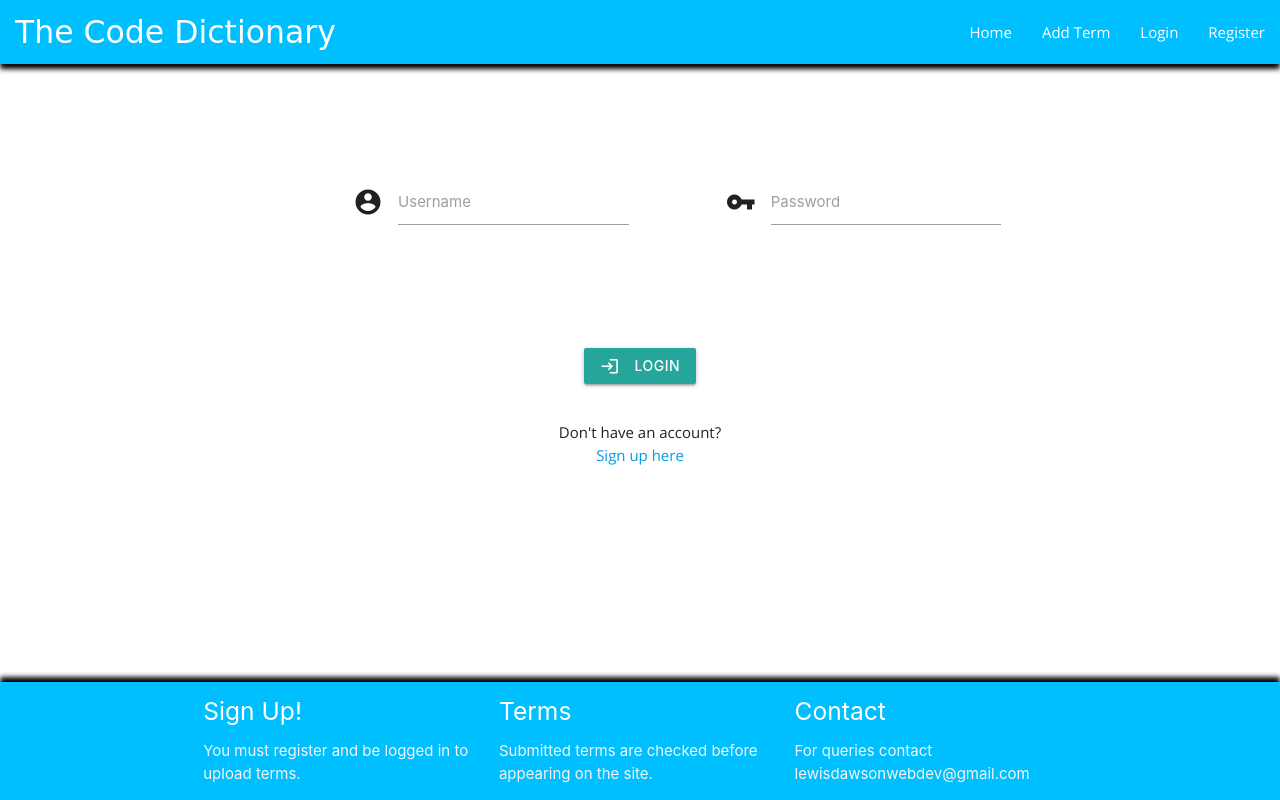
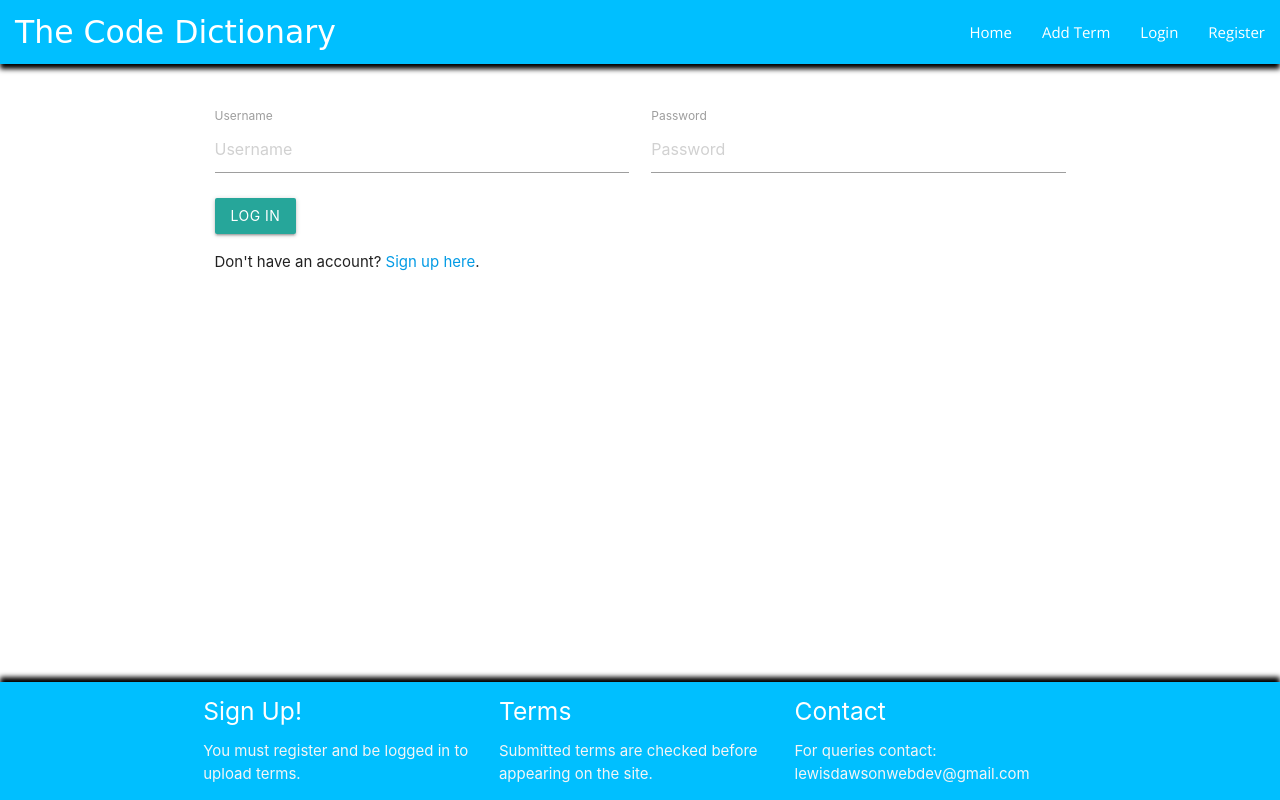
Before and after one commit to LaDawson/CodeDictionary, a Flask app: page /login_page_addterm in a window 1280 px wide. Run offline with Flask 2, Linux system fonts and the light colour scheme; some libraries are stand-ins or nearby versions; some web fonts are replaced.

Commit message:
Fixed issue with html filling page, changed style for login pages and fixed footer positioning

```diff
--- a/static/css/style.css
+++ b/static/css/style.css
@@ -1,7 +1,7 @@
 @import url('https://fonts.googleapis.com/css2?family=Open+Sans:wght@400;700;800&family=Patua+One&display=swap');
 
 
-/* NAV BAR STYLING */
+/* NAV BAR AND FOOTER STYLING */
 
 .task_header {
     margin-top: 5px;
@@ -28,7 +28,7 @@ nav {
     box-shadow: 0px -5px 5px black;
     bottom: 0;
     left: 0;
-    position: absolute;
+    position: relative;
     width: 100%;
     margin-top: 40px;
     margin-bottom: 0;
@@ -46,6 +46,9 @@ nav {
     width: 33%;
 }
 
+.contact-footer {
+    word-break: break-word;
+}
 /* HOME PAGE STYLE */
 
 .homepage-title {
@@ -63,8 +66,6 @@ nav {
     padding: 0;
     margin-bottom: 25px;
 }
-
-
 
 .card-link-container {
     width: 100%
@@ -123,109 +124,13 @@ nav {
 
 /* LOGIN FORMS */
 
-
 button {
     border: none;
     background: transparent;
-    margin: 0;
+    margin: 2% 0 2% 0;
     padding: 0;
 }
 
-.form_position {
-    width: 60%;
-    padding: 0;
-    margin-left: 20%;
-    margin-right: 20%;
-    margin-top: 100px;
-}
-@media (max-width: 800px) {
-    .form-position {
-        width: 100%;
-        margin-left: 0;
-        margin-right: 0;
-    }
-}
-
-@media (max-width: 800px) {
-    .row {
-        width: 100%;
-        margin-left: 0;
-        margin-right: 0;
-    }
-}
-
-@media (max-width: 800px) {
-    .input-field .prefix {
-        display: none;
-    }
-}
-
-@media (max-width: 800px) {
-    .btn i,
-    .btn-large i,
-    .btn-small i,
-    .btn-floating i,
-    .btn-large i,
-    .btn-small i,
-    .btn-flat i {
-        display: none;
-    }
-}
-
-
-
-.form_col {
-    margin: 0;
-    padding: 0;
-    width: 100%;
-}
-
-.row .col.form_input {
-    width: 40%;
-    margin-left: 10%;
-    margin-bottom: 2%;
-    margin-right: 0;
-}
-
-@media (max-width: 1200px) {
-    .row .col.form_input {
-    width: 100%;
-    margin: 0 0 2% 0;
-    float: none;
-    }
-}
-
-
-@media (max-width: 800px) {
-    .input-field .prefix ~ input {
-        margin-left: 0;
-    }
-}
-
-.form_button {
-    width: 30%;
-    margin-left: 35%;
-    margin-bottom: 2%;
-    margin-right: 35%;
-    margin-top: 100px;
-    text-align: center;
-    font-family: 'Open Sans', sans-serif;
-}
-
-.form_size {
-    width: 100%;
-    margin: 0;
-    padding: 0;
-}
-
-.row .col.form_no_account {
-        width: 50%;
-    margin-left: 25%;
-    margin-bottom: 2%;
-    margin-right: 35%;
-    text-align: center;
-    font-family: 'Open Sans', sans-serif;
-}
 
 /* CATEGORY PAGE STYLES */
 
@@ -269,3 +174,15 @@ button {
     margin-left: 0;
     margin-right: 0;
 }
+
+
+
+.body-flex {
+  display: flex;
+  min-height: 100vh;
+  flex-direction: column;
+}
+
+.content {
+  flex: 1;
+}
--- a/templates/base.html
+++ b/templates/base.html
@@ -17,7 +17,7 @@
     <title>The Code Dictionary</title>
   </head>
 
-  <body>
+  <body class="body-flex">
     <!-- NAV ELEMENT FROM MATERIALIZE -->
     <header>
         <nav>
@@ -57,7 +57,9 @@
     <!-- END OF NAV ELEMENT FROM MATERIALIZE -->
 
     <!-- BLOCK CONTENT TAGS FOR TEMPLATES -->
+    <div class="content">
     {% block content %} {% endblock %}
+    </div>
 
     <footer class="page-footer">
       <div class="container footer-container">
@@ -74,10 +76,10 @@
               Submitted terms are checked before appearing on the site.
             </p>
           </div>
-          <div class="col footer-text-col">
+          <div class="col footer-text-col contact-footer">
             <h5 class="white-text">Contact</h5>
             <p class="grey-text text-lighten-4">
-              For queries contact lewisdawsonwebdev@gmail.com
+              For queries contact: lewisdawsonwebdev@gmail.com
             </p>
           </div>
         </div>
--- a/templates/login_addterm.html
+++ b/templates/login_addterm.html
@@ -1,43 +1,24 @@
 {% extends 'base.html' %} {% block content %}
-<div class="row form_position">
-  <div class="col form_col">
+<div class="container">
+    <div class="row">
+        <div class="col s12">
             <form method="POST" action="{{ url_for('login_addterm') }}">
-      <div class="row form_size">
-        <div class="input-field col form_input">
-          <i class="material-icons prefix">account_circle</i>
-          <input
-            id="username"
-            type="text"
-            class="validate"
-            name="username"
-            required/>
-          <label for="username">Username</label>
+                <div class="col s12 m6">
+                    <label for="ExampleUsername">Username</label>
+                    <input type="text" class="" name="username" placeholder="Username">
                 </div>
-        <div class="input-field col form_input">
-          <i class="material-icons prefix">vpn_key</i>
-          <input
-            id="password"
-            type="password"
-            class="validate"
-            name="password"
-            required/>
-          <label for="password">Password</label>
+                <div class="col s12 m6">
+                    <label for="ExamplePassword">Password</label>
+                    <input type="password" class="" name="password" placeholder="Password">
                 </div>
-          <div class="input-field col form_button">
-            <button type="submit">
-              <a class="waves-effect waves-light btn">
-                <i class="material-icons left">login</i>
-                <strong>Login</strong>
-              </a>
-            </button>
-          </div>
+                <div class="col s12 login-button">
+                <button type="submit" class="btn">Log In</button>
                 </div>
             </form>
-    <br/>
-    <div class="col form_no_account">
-      Don't have an account?
             <br>
-      <a href="{{ url_for('register') }}">Sign up here</a>
+            <div class="col s12 login-no-account">
+                Don't have an account? <a href="{{ url_for('register') }}">Sign up here</a>.
+            </div>
         </div>
     </div>
 </div>
```
Also changed, not shown: templates/mainloginroute.html (+11 -9 lines). Lines whose indentation alone changed are shown as unchanged.
